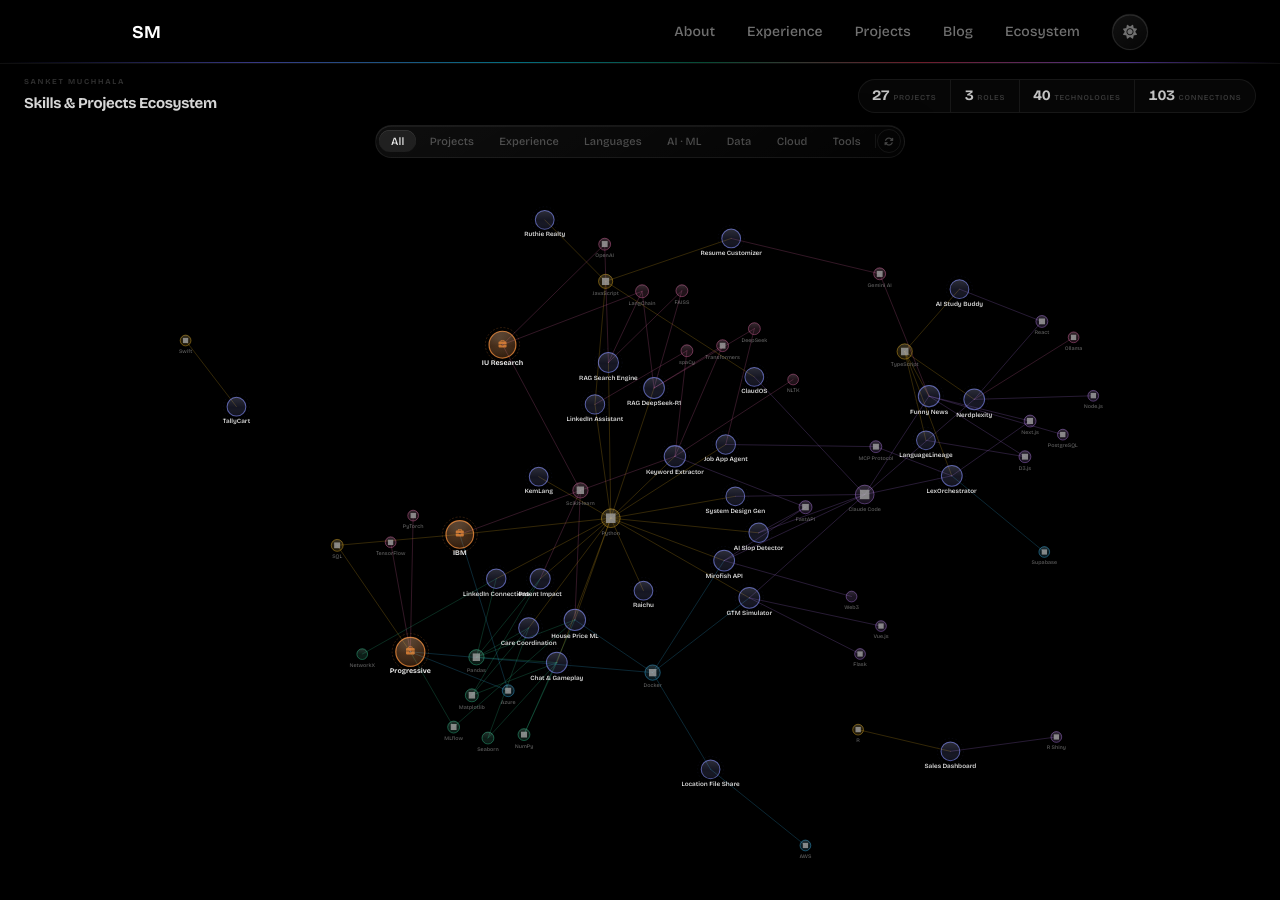
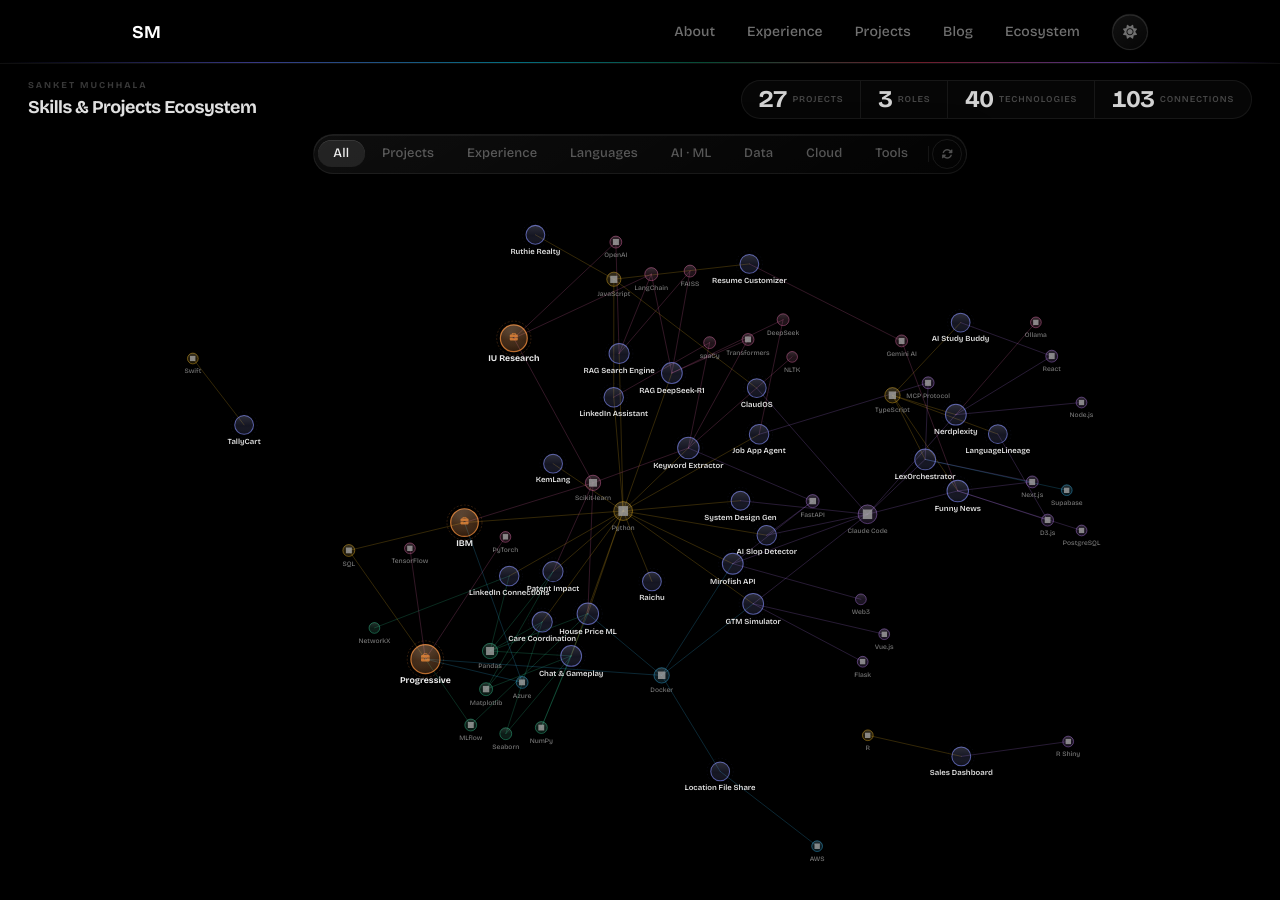
Before and after one commit to sanketmuchhala/sanketmuchhala.github.io, a Jekyll site: the page built from skill-map/index.html, in a window 1280 px wide. Built offline with Jekyll 4.4.1, drawn with Linux system fonts in a browser that asks for light colours; grey boxes are pictures that could not be loaded.

Commit message:
Scale up all UI text: stat nums 0.9→1.5rem, filter 0.6875→0.8125rem, info panel 270→308px, labels 8→10px min, tags/badges readable

```diff
--- a/skill-map/graph.js
+++ b/skill-map/graph.js
@@ -330,21 +330,21 @@
     /* ── Label ── */
     node.append('text').attr('class', 'n-label')
       .attr('text-anchor', 'middle')
-      .attr('dy', d => r(d) + 10.5)
+      .attr('dy', d => r(d) + 14)
       .attr('font-family', "'Bricolage Grotesque', system-ui, sans-serif")
-      .attr('font-size', d => ({ experience: '10.5px', project: '9.5px' }[d.group] || '8px'))
+      .attr('font-size', d => ({ experience: '13px', project: '11.5px' }[d.group] || '10px'))
       .attr('font-weight', d => d.group === 'experience' ? '700' : (d.group === 'project' ? '600' : '500'))
       .attr('fill', d => ({
-        experience: 'rgba(255,255,255,0.90)',
-        project:    'rgba(255,255,255,0.85)',
-      }[d.group] || 'rgba(255,255,255,0.50)'))
+        experience: 'rgba(255,255,255,0.92)',
+        project:    'rgba(255,255,255,0.88)',
+      }[d.group] || 'rgba(255,255,255,0.58)'))
       .attr('pointer-events', 'none')
       .attr('opacity', 0)
       .text(d => d.name)
       .transition()
       .delay((d, i) => 280 + i * 9)
       .duration(380)
-      .attr('opacity', d => ({ experience: 1, project: 1 }[d.group] || 0.72));
+      .attr('opacity', d => ({ experience: 1, project: 1 }[d.group] || 0.78));
 
     /* ════════════════════════════════════════════════════════════
        TICK
@@ -355,7 +355,7 @@
       linkHit.attr('x1', d => d.source.x).attr('y1', d => d.source.y)
              .attr('x2', d => d.target.x).attr('y2', d => d.target.y);
       node.attr('transform', d => `translate(${d.x ?? 0},${d.y ?? 0})`);
-      node.select('.n-label').attr('dy', d => r(d) + 10.5);
+      node.select('.n-label').attr('dy', d => r(d) + 14);
     });
 
     /* Resume simulation with low alpha for final settling */
@@ -406,7 +406,7 @@
         .attr('fill-opacity', d => active(d) ? 0.75 : 0.08);
       node.select('.n-label')
         .attr('opacity', d => {
-          if (!on) return { experience: 1, project: 1 }[d.group] || 0.72;
+          if (!on) return { experience: 1, project: 1 }[d.group] || 0.78;
           return activeNbrs.has(d.id) ? 1 : 0.05;
         });
 
@@ -453,7 +453,7 @@
           .attr('fill-opacity', dim ? 0.015 : (d.group === 'experience' ? 0.14 : 0.09));
         nd.select('.n-sheen').transition().duration(200).attr('r', rad);
         nd.select('.n-ring').transition().duration(200).attr('r', rad + 5.5);
-        nd.select('.n-label').attr('opacity', dim ? 0.04 : ({ experience: 1, project: 1 }[d.group] || 0.48));
+        nd.select('.n-label').attr('opacity', dim ? 0.04 : ({ experience: 1, project: 1 }[d.group] || 0.78));
       })
       .on('click', (e, d) => { e.stopPropagation(); setHighlight(d); });
 
--- a/skill-map/index.html
+++ b/skill-map/index.html
@@ -42,23 +42,23 @@
   display: flex;
   align-items: center;
   justify-content: space-between;
-  padding: 0.75rem 1.5rem 0.2rem;
+  padding: 0.875rem 1.75rem 0.3rem;
   animation: eco-down 0.45s cubic-bezier(0.16,1,0.3,1) both;
 }
 .eco-title-label {
   display: block;
-  font-size: 0.475rem;
+  font-size: 0.5625rem;
   font-weight: 700;
   letter-spacing: 0.22em;
   text-transform: uppercase;
-  color: rgba(255,255,255,0.18);
-  margin-bottom: 0.12rem;
+  color: rgba(255,255,255,0.22);
+  margin-bottom: 0.18rem;
 }
 .eco-title-main {
-  font-size: 0.9375rem;
+  font-size: 1.125rem;
   font-weight: 700;
-  color: rgba(255,255,255,0.84);
-  letter-spacing: -0.024em;
+  color: rgba(255,255,255,0.88);
+  letter-spacing: -0.028em;
   line-height: 1;
 }
 
@@ -73,21 +73,23 @@
   overflow: hidden;
 }
 .eco-stat {
-  display: flex; align-items: baseline; gap: 0.26rem;
-  padding: 0.28rem 0.85rem;
+  display: flex; align-items: baseline; gap: 0.35rem;
+  padding: 0.4rem 1.05rem;
   border-right: var(--glass-border);
 }
 .eco-stat:last-child { border-right: none; }
 .eco-stat-num {
-  font-size: 0.9rem; font-weight: 700;
-  color: rgba(255,255,255,0.76);
+  font-size: 1.5rem; font-weight: 700;
+  color: rgba(255,255,255,0.82);
   font-variant-numeric: tabular-nums;
   letter-spacing: -0.03em;
+  line-height: 1;
 }
 .eco-stat-lbl {
-  font-size: 0.475rem; font-weight: 600;
+  font-size: 0.5625rem; font-weight: 600;
   letter-spacing: 0.1em; text-transform: uppercase;
-  color: rgba(255,255,255,0.20);
+  color: rgba(255,255,255,0.26);
+  align-self: center;
 }
 
 /* ── Controls bar ───────────────────────────────────────────── */
@@ -95,12 +97,12 @@
   flex-shrink: 0;
   display: flex;
   justify-content: center; align-items: center;
-  padding: 0.4rem 1rem 0.55rem;
+  padding: 0.5rem 1rem 0.65rem;
   animation: eco-down 0.45s 0.06s cubic-bezier(0.16,1,0.3,1) both;
 }
 
 .eco-pill {
-  display: flex; align-items: center; gap: 0.08rem; padding: 0.2rem;
+  display: flex; align-items: center; gap: 0.1rem; padding: 0.25rem;
   border-radius: 100px;
   background: var(--glass-bg);
   backdrop-filter: var(--glass-blur);
@@ -111,21 +113,22 @@
 
 .eco-filter {
   font-family: var(--font);
-  font-size: 0.6875rem; font-weight: 500;
-  padding: 0.28rem 0.75rem;
+  font-size: 0.8125rem; font-weight: 500;
+  padding: 0.45rem 0.975rem;
   border-radius: 100px; border: none;
   background: transparent;
-  color: rgba(255,255,255,0.28);
+  color: rgba(255,255,255,0.32);
   cursor: pointer;
   transition: background 130ms, color 130ms;
   white-space: nowrap;
   letter-spacing: 0.01em;
+  line-height: 1;
 }
-.eco-filter:hover  { color: rgba(255,255,255,0.62); background: rgba(255,255,255,0.038); }
+.eco-filter:hover  { color: rgba(255,255,255,0.68); background: rgba(255,255,255,0.044); }
 .eco-filter.active {
-  color: rgba(255,255,255,0.90);
-  background: rgba(255,255,255,0.08);
-  box-shadow: inset 0 0.5px 0 rgba(255,255,255,0.16), inset 0 -0.5px 0 rgba(0,0,0,0.06);
+  color: rgba(255,255,255,0.92);
+  background: rgba(255,255,255,0.09);
+  box-shadow: inset 0 0.5px 0 rgba(255,255,255,0.18), inset 0 -0.5px 0 rgba(0,0,0,0.06);
 }
 .eco-filter.active[data-group="project"]    { color:#a5b4fc; background:rgba(99,102,241,0.17);   }
 .eco-filter.active[data-group="experience"] { color:#fed7aa; background:rgba(251,146,60,0.17);   }
@@ -136,20 +139,20 @@
 .eco-filter.active[data-group="tool"]       { color:#e9d5ff; background:rgba(167,139,250,0.13);  }
 
 .eco-sep {
-  width: 0.5px; height: 14px;
-  background: rgba(255,255,255,0.065); flex-shrink: 0; margin: 0 0.04rem;
+  width: 0.5px; height: 16px;
+  background: rgba(255,255,255,0.07); flex-shrink: 0; margin: 0 0.15rem;
 }
 .eco-reset {
   display: flex; align-items: center; justify-content: center;
-  width: 24px; height: 24px;
-  border-radius: 50%; border: 0.5px solid rgba(255,255,255,0.065);
-  background: transparent; color: rgba(255,255,255,0.26);
-  cursor: pointer; flex-shrink: 0; font-size: 0.58rem;
+  width: 30px; height: 30px;
+  border-radius: 50%; border: 0.5px solid rgba(255,255,255,0.08);
+  background: transparent; color: rgba(255,255,255,0.30);
+  cursor: pointer; flex-shrink: 0; font-size: 0.6875rem;
   transition: color 180ms, background 180ms, transform 280ms;
 }
 .eco-reset:hover {
-  color: rgba(255,255,255,0.68); background: rgba(255,255,255,0.05);
-  border-color: rgba(255,255,255,0.12); transform: rotate(-45deg);
+  color: rgba(255,255,255,0.72); background: rgba(255,255,255,0.055);
+  border-color: rgba(255,255,255,0.14); transform: rotate(-45deg);
 }
 
 /* ── Graph canvas ───────────────────────────────────────────── */
@@ -161,71 +164,71 @@
   position: absolute; z-index: 60;
   pointer-events: none; opacity: 0;
   transition: opacity 80ms ease;
-  min-width: 148px; max-width: 240px;
+  min-width: 168px; max-width: 270px;
 }
 .tt-inner {
   border-left: 2.5px solid;
   border-radius: 0 10px 10px 0;
-  background: rgba(5,5,5,0.95);
-  border-top: 0.5px solid rgba(255,255,255,0.08);
-  border-right: 0.5px solid rgba(255,255,255,0.08);
-  border-bottom: 0.5px solid rgba(255,255,255,0.08);
+  background: rgba(5,5,5,0.96);
+  border-top: 0.5px solid rgba(255,255,255,0.09);
+  border-right: 0.5px solid rgba(255,255,255,0.09);
+  border-bottom: 0.5px solid rgba(255,255,255,0.09);
   backdrop-filter: blur(24px) saturate(180%);
-  padding: 0.55rem 0.875rem 0.6rem 0.72rem;
-  box-shadow: 0 16px 40px rgba(0,0,0,0.60), 0 4px 12px rgba(0,0,0,0.35);
+  padding: 0.65rem 1rem 0.7rem 0.85rem;
+  box-shadow: 0 16px 40px rgba(0,0,0,0.65), 0 4px 12px rgba(0,0,0,0.38);
 }
 .tt-name {
-  font-size: 0.875rem; font-weight: 700;
-  color: rgba(255,255,255,0.90);
+  font-size: 0.9375rem; font-weight: 700;
+  color: rgba(255,255,255,0.92);
   letter-spacing: -0.02em; line-height: 1.2;
 }
 .tt-badge {
-  display: inline-block; margin-top: 0.28rem;
-  font-size: 0.475rem; font-weight: 700;
-  letter-spacing: 0.12em; text-transform: uppercase;
-  padding: 0.13rem 0.42rem; border-radius: 100px; border: 0.5px solid;
+  display: inline-block; margin-top: 0.32rem;
+  font-size: 0.5625rem; font-weight: 700;
+  letter-spacing: 0.1em; text-transform: uppercase;
+  padding: 0.18rem 0.48rem; border-radius: 100px; border: 0.5px solid;
 }
 .tt-badge-conn {
   margin-left: 0.3rem;
-  color: rgba(255,255,255,0.28) !important;
+  color: rgba(255,255,255,0.30) !important;
   border-color: rgba(255,255,255,0.12) !important;
-  background: rgba(255,255,255,0.04) !important;
+  background: rgba(255,255,255,0.05) !important;
 }
 .tt-desc {
-  margin: 0.42rem 0 0; padding-top: 0.38rem;
-  border-top: 0.5px solid rgba(255,255,255,0.055);
-  font-size: 0.6875rem; color: rgba(255,255,255,0.34); line-height: 1.45;
+  margin: 0.48rem 0 0; padding-top: 0.42rem;
+  border-top: 0.5px solid rgba(255,255,255,0.06);
+  font-size: 0.75rem; color: rgba(255,255,255,0.38); line-height: 1.5;
 }
 /* Link tooltip */
 .tt-link-path {
-  font-size: 0.6875rem; font-weight: 600; line-height: 1.3;
-  color: rgba(255,255,255,0.48);
+  font-size: 0.75rem; font-weight: 600; line-height: 1.35;
+  color: rgba(255,255,255,0.52);
 }
-.tt-link-arrow { font-style: normal; font-size: 0.75rem; }
+.tt-link-arrow { font-style: normal; font-size: 0.8125rem; }
 .tt-context {
-  margin: 0.35rem 0 0; padding-top: 0.32rem;
-  border-top: 0.5px solid rgba(255,255,255,0.055);
-  font-size: 0.6875rem; color: rgba(255,255,255,0.62);
-  line-height: 1.4; font-style: italic;
+  margin: 0.38rem 0 0; padding-top: 0.35rem;
+  border-top: 0.5px solid rgba(255,255,255,0.06);
+  font-size: 0.75rem; color: rgba(255,255,255,0.66);
+  line-height: 1.45; font-style: italic;
 }
 
 /* ── Info panel ─────────────────────────────────────────────── */
 #info-panel {
   position: absolute;
-  bottom: 1.25rem; left: 1.25rem;
+  bottom: 1.375rem; left: 1.375rem;
   z-index: 45;
-  width: 270px;
+  width: 308px;
   padding: 0;
   background: var(--glass-bg);
   backdrop-filter: var(--glass-blur);
   -webkit-backdrop-filter: var(--glass-blur);
   border: var(--glass-border);
-  border-left: 2px solid var(--ip-accent, rgba(255,255,255,0.15));
-  border-radius: 0 12px 12px 0;
+  border-left: 2.5px solid var(--ip-accent, rgba(255,255,255,0.15));
+  border-radius: 0 14px 14px 0;
   box-shadow: var(--glass-top), var(--glass-shadow);
   opacity: 0;
   transform: translateY(10px);
-  transition: opacity 200ms cubic-bezier(0.16,1,0.3,1), transform 200ms cubic-bezier(0.16,1,0.3,1);
+  transition: opacity 220ms cubic-bezier(0.16,1,0.3,1), transform 220ms cubic-bezier(0.16,1,0.3,1);
   pointer-events: none;
   overflow: hidden;
 }
@@ -233,58 +236,60 @@
 
 .ip-header {
   display: flex; align-items: center; justify-content: space-between;
-  padding: 0.6rem 0.75rem 0.4rem;
-  border-bottom: 0.5px solid rgba(255,255,255,0.045);
+  padding: 0.75rem 0.875rem 0.55rem;
+  border-bottom: 0.5px solid rgba(255,255,255,0.055);
 }
 .ip-badge {
-  font-size: 0.475rem; font-weight: 700;
-  letter-spacing: 0.12em; text-transform: uppercase;
-  padding: 0.13rem 0.4rem; border-radius: 100px; border: 0.5px solid;
+  font-size: 0.5625rem; font-weight: 700;
+  letter-spacing: 0.1em; text-transform: uppercase;
+  padding: 0.2rem 0.52rem; border-radius: 100px; border: 0.5px solid;
 }
 .ip-close {
-  font-size: 0.875rem; line-height: 1;
-  color: rgba(255,255,255,0.28); background: transparent; border: none;
+  font-size: 1.125rem; line-height: 1;
+  color: rgba(255,255,255,0.30); background: transparent; border: none;
   cursor: pointer; padding: 0 0.1rem;
   transition: color 150ms;
 }
-.ip-close:hover { color: rgba(255,255,255,0.68); }
+.ip-close:hover { color: rgba(255,255,255,0.72); }
 
 .ip-name {
-  font-size: 1rem; font-weight: 700;
-  color: rgba(255,255,255,0.88);
-  letter-spacing: -0.025em; line-height: 1.2;
-  padding: 0.5rem 0.75rem 0.1rem;
+  font-size: 1.25rem; font-weight: 700;
+  color: rgba(255,255,255,0.90);
+  letter-spacing: -0.028em; line-height: 1.2;
+  padding: 0.65rem 0.875rem 0.15rem;
   margin: 0;
 }
 .ip-desc {
-  font-size: 0.6875rem; color: rgba(255,255,255,0.46);
-  line-height: 1.45; margin: 0; padding: 0.2rem 0.75rem 0;
+  font-size: 0.8125rem; color: rgba(255,255,255,0.50);
+  line-height: 1.5; margin: 0; padding: 0.28rem 0.875rem 0;
 }
 .ip-detail {
-  font-size: 0.6875rem; color: rgba(255,255,255,0.36);
-  line-height: 1.5; margin: 0; padding: 0.3rem 0.75rem 0;
-  border-top: 0.5px solid rgba(255,255,255,0.045);
-  margin-top: 0.3rem;
+  font-size: 0.75rem; color: rgba(255,255,255,0.38);
+  line-height: 1.55; margin: 0; padding: 0.4rem 0.875rem 0;
+  border-top: 0.5px solid rgba(255,255,255,0.05);
+  margin-top: 0.38rem;
 }
 .ip-tags {
-  display: flex; flex-wrap: wrap; gap: 0.25rem;
-  padding: 0.45rem 0.75rem 0.1rem;
+  display: flex; flex-wrap: wrap; gap: 0.3rem;
+  padding: 0.55rem 0.875rem 0.15rem;
 }
 .ip-tag {
-  font-size: 0.5rem; font-weight: 600;
+  font-size: 0.625rem; font-weight: 600;
   letter-spacing: 0.06em; text-transform: uppercase;
-  padding: 0.12rem 0.38rem; border-radius: 100px; border: 0.5px solid;
+  padding: 0.18rem 0.5rem; border-radius: 100px; border: 0.5px solid;
   white-space: nowrap;
+  line-height: 1.4;
 }
 .ip-tag-more {
-  font-size: 0.5rem; font-weight: 600;
+  font-size: 0.625rem; font-weight: 600;
   letter-spacing: 0.06em; text-transform: uppercase;
-  padding: 0.12rem 0.38rem;
-  color: rgba(255,255,255,0.22);
+  padding: 0.18rem 0.42rem;
+  color: rgba(255,255,255,0.24);
+  line-height: 1.4;
 }
 .ip-cta {
-  display: block; margin: 0.5rem 0.75rem 0.65rem;
-  font-size: 0.6875rem; font-weight: 600;
+  display: block; margin: 0.6rem 0.875rem 0.8rem;
+  font-size: 0.8125rem; font-weight: 600;
   color: var(--ip-accent, rgba(255,255,255,0.5));
   text-decoration: none;
   transition: opacity 150ms;
@@ -295,30 +300,30 @@
 
 /* ── Legend ─────────────────────────────────────────────────── */
 .eco-legend {
-  position: absolute; bottom: 1.25rem; right: 1.25rem; z-index: 40;
-  display: flex; flex-direction: column; gap: 0.375rem;
-  padding: 0.55rem 0.875rem;
+  position: absolute; bottom: 1.375rem; right: 1.375rem; z-index: 40;
+  display: flex; flex-direction: column; gap: 0.42rem;
+  padding: 0.7rem 1rem;
   background: var(--glass-bg);
   backdrop-filter: blur(20px); -webkit-backdrop-filter: blur(20px);
-  border: 0.5px solid rgba(255,255,255,0.048);
-  border-radius: 10px;
-  box-shadow: var(--glass-top), 0 8px 24px rgba(0,0,0,0.48);
+  border: 0.5px solid rgba(255,255,255,0.055);
+  border-radius: 12px;
+  box-shadow: var(--glass-top), 0 8px 24px rgba(0,0,0,0.52);
   animation: eco-up-abs 0.45s 0.16s cubic-bezier(0.16,1,0.3,1) both;
 }
 .eco-legend-row {
-  display: flex; align-items: center; gap: 0.45rem;
-  font-size: 0.5rem; font-weight: 500;
-  letter-spacing: 0.055em; text-transform: uppercase;
-  color: rgba(255,255,255,0.28);
+  display: flex; align-items: center; gap: 0.5rem;
+  font-size: 0.6875rem; font-weight: 500;
+  letter-spacing: 0.04em; text-transform: uppercase;
+  color: rgba(255,255,255,0.32);
 }
-.lg-dot  { width: 6px; height: 6px; border-radius: 50%; flex-shrink: 0; }
-.lg-ring { width: 6px; height: 6px; border-radius: 50%; border: 1.5px solid; background: transparent; flex-shrink: 0; }
+.lg-dot  { width: 8px; height: 8px; border-radius: 50%; flex-shrink: 0; }
+.lg-ring { width: 8px; height: 8px; border-radius: 50%; border: 1.5px solid; background: transparent; flex-shrink: 0; }
 
 /* ── Hint ───────────────────────────────────────────────────── */
 .eco-hint {
-  position: absolute; bottom: 1.25rem; left: 50%; transform: translateX(-50%);
-  z-index: 40; font-size: 0.475rem; letter-spacing: 0.14em;
-  color: rgba(255,255,255,0.10); pointer-events: none;
+  position: absolute; bottom: 1.375rem; left: 50%; transform: translateX(-50%);
+  z-index: 40; font-size: 0.5625rem; letter-spacing: 0.13em;
+  color: rgba(255,255,255,0.11); pointer-events: none;
   white-space: nowrap; text-transform: uppercase;
   animation: eco-up 0.45s 0.22s cubic-bezier(0.16,1,0.3,1) both;
 }
@@ -330,12 +335,12 @@
 
 /* ── Mobile ─────────────────────────────────────────────────── */
 @media (max-width: 720px) {
-  .eco-header  { padding: 0.55rem 0.875rem 0.15rem; }
+  .eco-header  { padding: 0.65rem 1rem 0.2rem; }
   .eco-stats   { display: none; }
-  .eco-title-main { font-size: 0.875rem; }
+  .eco-title-main { font-size: 1rem; }
   .eco-controls {
     overflow-x: auto; justify-content: flex-start;
-    -webkit-overflow-scrolling: touch; padding-left: 0.75rem;
+    -webkit-overflow-scrolling: touch; padding-left: 0.875rem;
   }
   .eco-legend  { display: none; }
   .eco-hint    { display: none; }
@@ -418,8 +423,8 @@
       <div class="eco-legend-row">
         <div class="lg-dot" style="background:#c084fc"></div><span>Tool</span>
       </div>
-      <div class="eco-legend-row" style="margin-top:0.2rem;border-top:0.5px solid rgba(255,255,255,0.05);padding-top:0.35rem">
-        <span style="font-size:0.42rem;color:rgba(255,255,255,0.18);letter-spacing:0.06em">hover edges for context</span>
+      <div class="eco-legend-row" style="margin-top:0.25rem;border-top:0.5px solid rgba(255,255,255,0.055);padding-top:0.42rem">
+        <span style="font-size:0.5625rem;color:rgba(255,255,255,0.20);letter-spacing:0.06em">hover edges for context</span>
       </div>
     </div>
 
```
